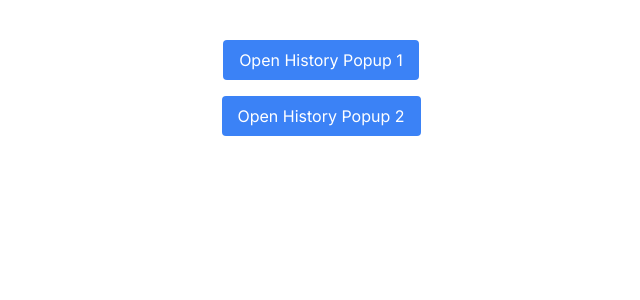
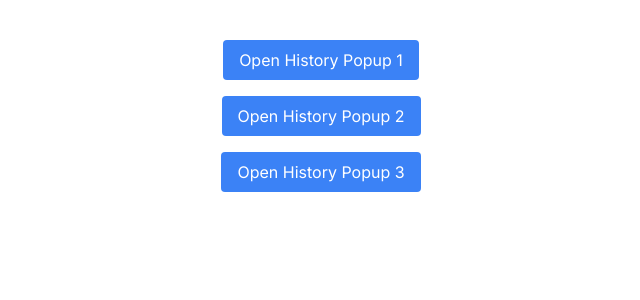
Before and after one commit to muh-afaq/testassign, a Next.js app: page / in a window 1280 px wide. Shown: the top 300 px of the page, without its empty margins (319-959 px from the left). Built offline with nearby package versions, Linux system fonts and the light colour scheme.

Commit message:
Historypopup3 setup

```diff
--- a/src/app/page.tsx
+++ b/src/app/page.tsx
@@ -2,6 +2,7 @@
 
 import HistoryPopup1 from "@/components/Historypopup1";
 import Historypopup2 from "@/components/Historypopup2";
+import Historypopup3 from "@/components/Historypopup3";
 import React, { useState } from "react";
 
 const data = [
@@ -50,6 +51,7 @@ const chartData = [
 export default function Home() {
   const [isModalOpen, setIsModalOpen] = useState(false);
   const [isModalOpen1, setIsModalOpen1] = useState(false);
+  const [isModalOpen2, setIsModalOpen2] = useState(false);
 
   const handleOpenModal = () => {
     setIsModalOpen(true);
@@ -58,6 +60,9 @@ export default function Home() {
   const handleOpenModal1 = () => {
     setIsModalOpen1(true);
   };
+  const handleOpenModal2 = () => {
+    setIsModalOpen2(true);
+  };
 
   const handleCloseModal = () => {
     setIsModalOpen(false);
@@ -65,6 +70,9 @@ export default function Home() {
 
   const handleCloseModal1 = () => {
     setIsModalOpen1(false);
+  };
+  const handleCloseModal2 = () => {
+    setIsModalOpen2(false);
   };
 
   return (
@@ -78,9 +86,15 @@ export default function Home() {
 
       <button
         onClick={handleOpenModal1}
+        className="px-4 py-2 bg-blue-500 text-white rounded hover:bg-blue-600 mb-4"
+      >
+        Open History Popup 2
+      </button>
+      <button
+        onClick={handleOpenModal2}
         className="px-4 py-2 bg-blue-500 text-white rounded hover:bg-blue-600"
       >
-        Open History Popup 2
+        Open History Popup 3
       </button>
 
       {isModalOpen && (
@@ -99,6 +113,12 @@ export default function Home() {
           chartData={chartData}
         />
       )}
+      {isModalOpen2 && (
+        <Historypopup3
+          title="Patient Health Questionnaire (PHQ-9)"
+          onClose={handleCloseModal2}
+        />
+      )}
     </main>
   );
 }
--- /dev/null
+++ b/src/components/Historypopup3.tsx
@@ -0,0 +1,28 @@
+import React from "react";
+import { IoClose } from "react-icons/io5";
+
+interface HistoryPopupProps {
+  onClose: () => void;
+  title: string;
+}
+
+const Historypopup3: React.FC<HistoryPopupProps> = ({ title, onClose }) => {
+  return (
+    <div className="fixed inset-0 flex items-center justify-center bg-black bg-opacity-50">
+      <div className="bg-white rounded-lg shadow-lg w-full max-w-4xl mx-auto p-6">
+        {/* Modal Header */}
+        <div className="flex justify-between items-center mb-4">
+          <h2 className="text-xl font-semibold">{title}</h2>
+          <button
+            onClick={onClose}
+            className="text-gray-600 hover:text-gray-800"
+          >
+            <IoClose className=" text-lg" />
+          </button>
+        </div>
+      </div>
+    </div>
+  );
+};
+
+export default Historypopup3;
```
